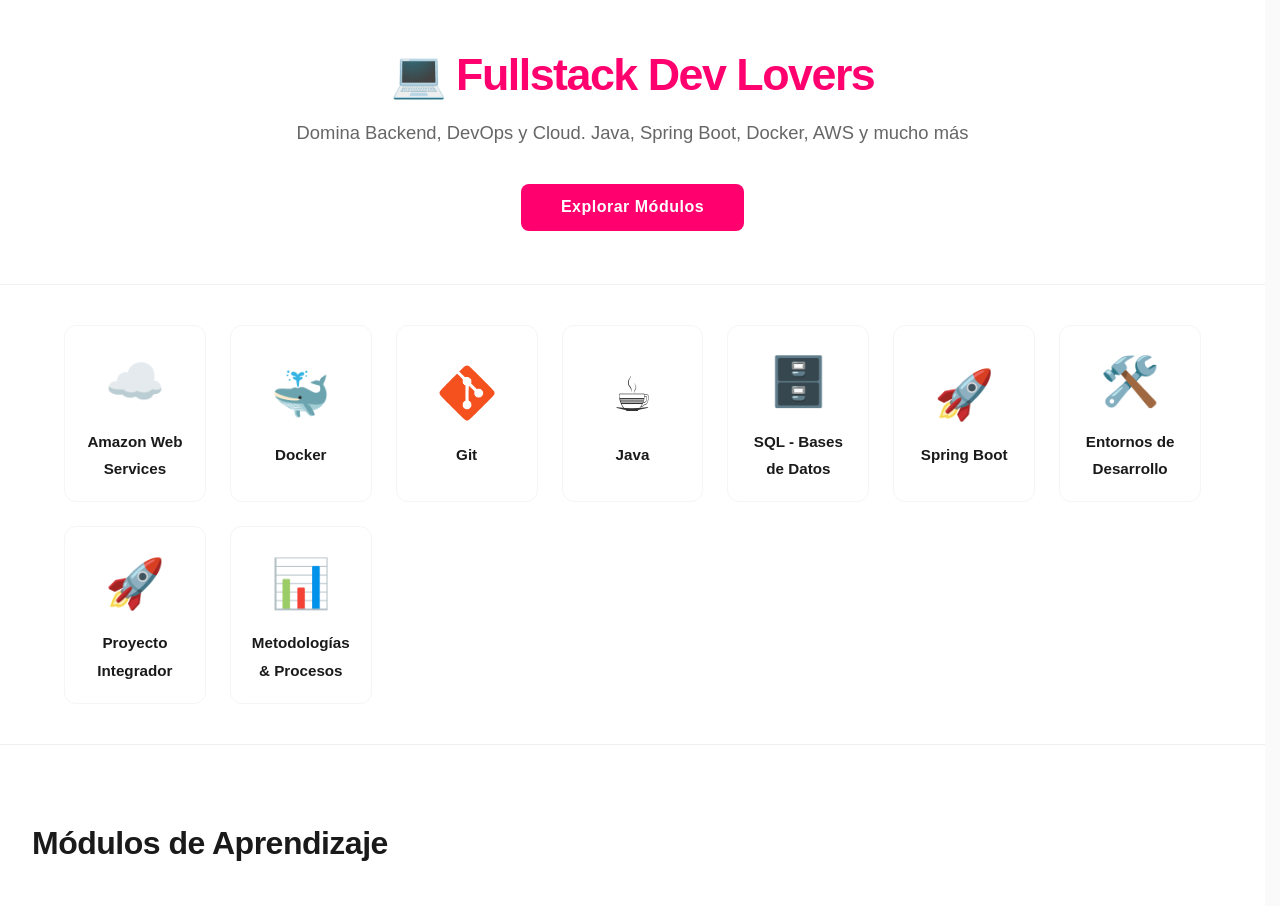
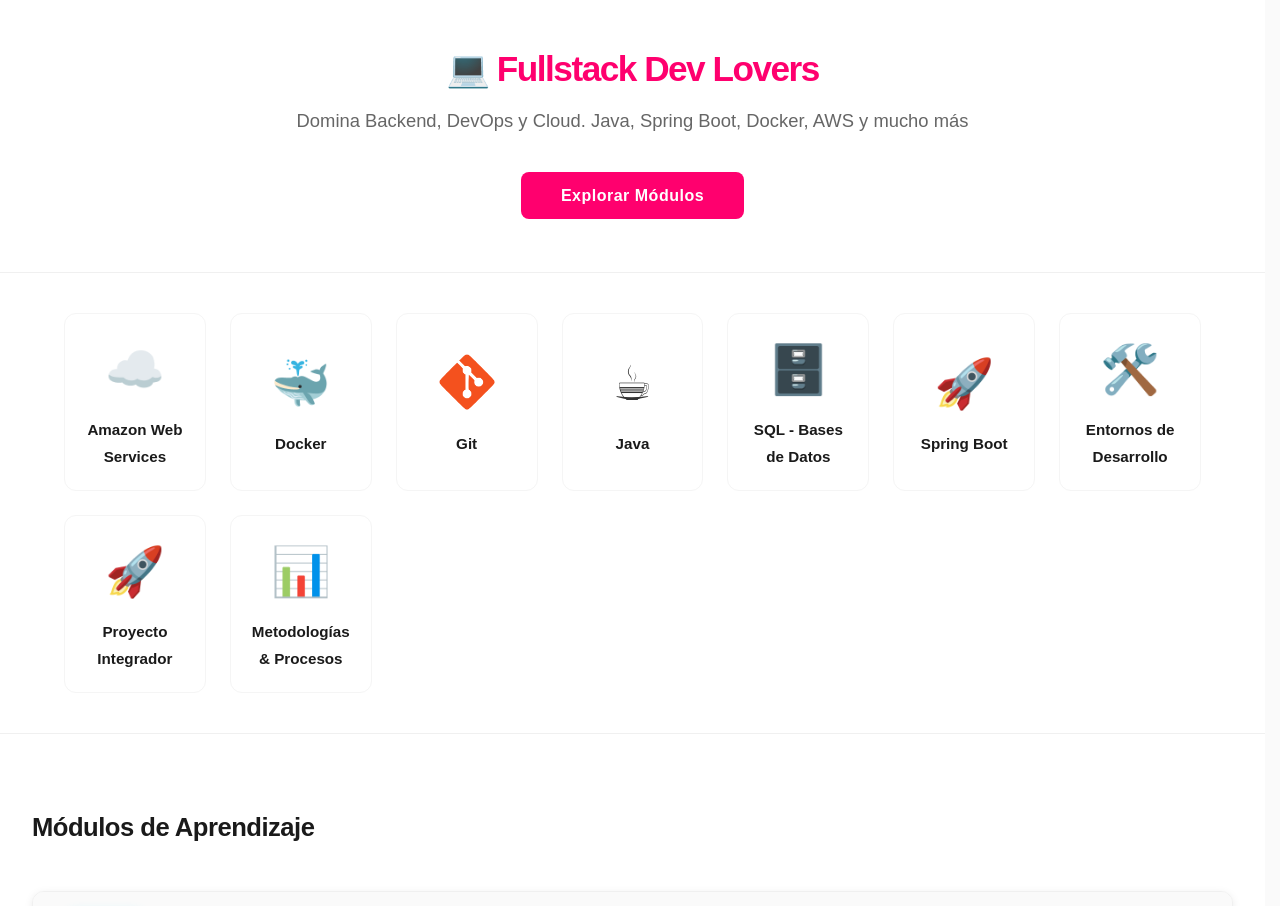
Before and after one commit to Blancadum/FullstackDevLovers, a React (Vite) app: page / in a window 1280 px wide. Shown: the top 906 px of the page. Built offline with nearby package versions, Linux system fonts and the light colour scheme.

Commit message:
Reduce typography sizes for better proportions in hero and home

```diff
--- a/src/App.css
+++ b/src/App.css
@@ -111,7 +111,7 @@
 }
 
 .hero-content h1 {
-  font-size: 2.8rem;
+  font-size: 2.2rem;
   margin: 0 0 1rem 0;
   line-height: 1.2;
   font-weight: 900;
@@ -203,7 +203,7 @@
 
 .categories h2 {
   text-align: left;
-  font-size: 2rem;
+  font-size: 1.6rem;
   margin-bottom: 3rem;
   color: #1a1a1a;
   font-weight: 700;
@@ -242,12 +242,12 @@
 }
 
 .card-icon {
-  font-size: 2.8rem;
+  font-size: 2.2rem;
   margin-bottom: 0.7rem;
 }
 
 .card h3 {
-  font-size: 1.4rem;
+  font-size: 1.1rem;
   margin: 0.6rem 0;
   color: #1a1a1a;
   font-family: Arial, sans-serif;
```
